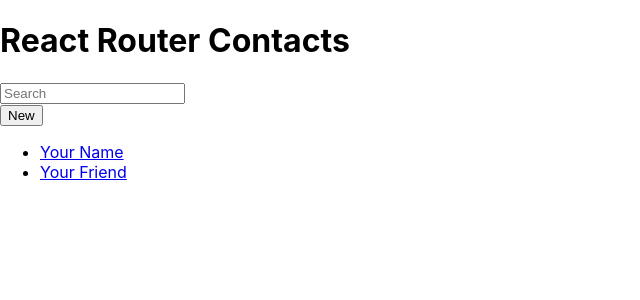
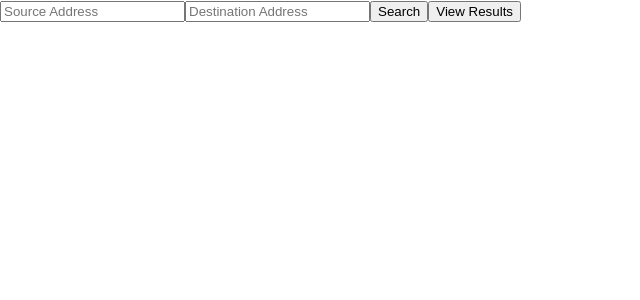
Before and after one commit to Mikhaelle/distance_calculator, a React (Create React App) app: page / in a window 1280 px wide. Shown: the top 300 px of the page, without its empty margins (0-640 px from the left). Built offline with nearby package versions, Linux system fonts and the light colour scheme.

Commit message:
feature: add fields to search source and destination lat and log in nominatim

```diff
--- a/src/Router.js
+++ b/src/Router.js
@@ -1,7 +1,7 @@
 import React from "react";
 import {createHashRouter} from "react-router-dom";
 import {DistanceCalculatorScene} from "./scenes/DistanceCalculatorScene/DistanceCalculatorScene";
-import {SearchCalculationsScene} from "./scenes/SearchCalculationsScene/SearchCalculationsScene";
+import {CalculationsResultsScene} from "./scenes/CalculationsResultsScene/CalculationsResultsScene";
 
 export const Router = createHashRouter([
         {
@@ -10,7 +10,7 @@ export const Router = createHashRouter([
 
         },
         {
-            path: "/search",
-            element: <SearchCalculationsScene/>,
+            path: "/results",
+            element: <CalculationsResultsScene/>,
         }
 ]);
--- a/src/scenes/SearchCalculationsScene/SearchCalculationsScene.js
+++ b/src/scenes/CalculationsResultsScene/CalculationsResultsScene.js
@@ -1,7 +1,7 @@
 import React from 'react';
 import { Link } from 'react-router-dom';
 
-export const SearchCalculationsScene = () => {
+export const CalculationsResultsScene = () => {
     return (
         <div>
             <h1>Sobre</h1>
--- a/src/scenes/DistanceCalculatorScene/DistanceCalculatorScene.js
+++ b/src/scenes/DistanceCalculatorScene/DistanceCalculatorScene.js
@@ -1,45 +1,49 @@
-import React from 'react';
+import React, { useState } from 'react';
+import { useNavigate } from 'react-router-dom';
 
-export const DistanceCalculatorScene = () =>{
+export const DistanceCalculatorScene = () => {
+    const navigate = useNavigate();
+
+    const [sourceAddress, setSourceAddress] = useState('');
+    const [destinationAddress, setDestinationAddress] = useState('');
+    const [coordinates, setCoordinates] = useState(null);
+
+    const handleSearch = async () => {
+        try {
+            const sourceResponse = await fetch(`https://nominatim.openstreetmap.org/search?q=${sourceAddress}&format=json`);
+            const sourceData = await sourceResponse.json();
+            const destinationResponse = await fetch(`https://nominatim.openstreetmap.org/search?q=${destinationAddress}&format=json`);
+            const destinationData = await destinationResponse.json();
+
+            const sourceCoordinates = sourceData.length > 0 ? [sourceData[0].lon, sourceData[0].lat] : null;
+            const destinationCoordinates = destinationData.length > 0 ? [destinationData[0].lon, destinationData[0].lat] : null;
+
+            setCoordinates({ source: sourceCoordinates, destination: destinationCoordinates });
+        } catch (error) {
+            console.error('Error fetching coordinates:', error);
+        }
+    };
+
+    const handleNavigate = () => {
+        navigate('/results');
+    }
+
     return (
-        <>
-            <div id="sidebar">
-                <h1>React Router Contacts</h1>
-                <div>
-                    <form id="search-form" role="search">
-                        <input
-                            id="q"
-                            aria-label="Search contacts"
-                            placeholder="Search"
-                            type="search"
-                            name="q"
-                        />
-                        <div
-                            id="search-spinner"
-                            aria-hidden
-                            hidden={true}
-                        />
-                        <div
-                            className="sr-only"
-                            aria-live="polite"
-                        ></div>
-                    </form>
-                    <form method="post">
-                        <button type="submit">New</button>
-                    </form>
-                </div>
-                <nav>
-                    <ul>
-                        <li>
-                            <a href={`/#/search`}>Your Name</a>
-                        </li>
-                        <li>
-                            <a href={`/contacts/2`}>Your Friend</a>
-                        </li>
-                    </ul>
-                </nav>
-            </div>
-            <div id="detail"></div>
-        </>
+        <div>
+            <input
+                type="text"
+                value={sourceAddress}
+                onChange={(e) => setSourceAddress(e.target.value)}
+                placeholder="Source Address"
+            />
+            <input
+                type="text"
+                value={destinationAddress}
+                onChange={(e) => setDestinationAddress(e.target.value)}
+                placeholder="Destination Address"
+            />
+            <button onClick={handleSearch}>Search</button>
+            <button onClick={handleNavigate}>View Results</button>
+        </div>
     );
-}
+};
```
